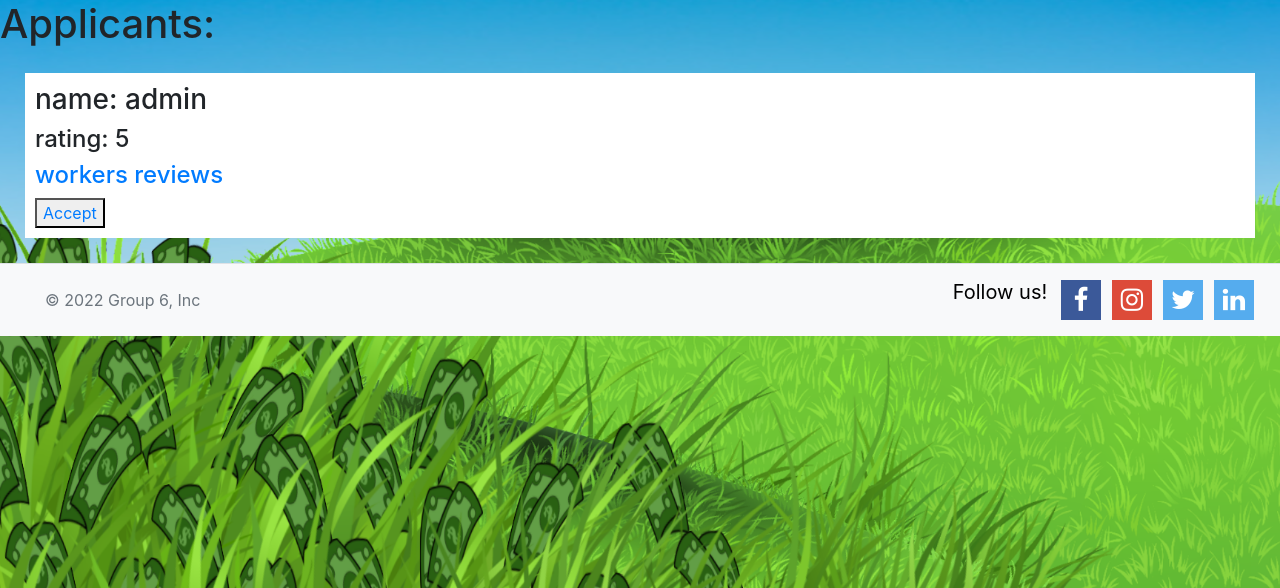
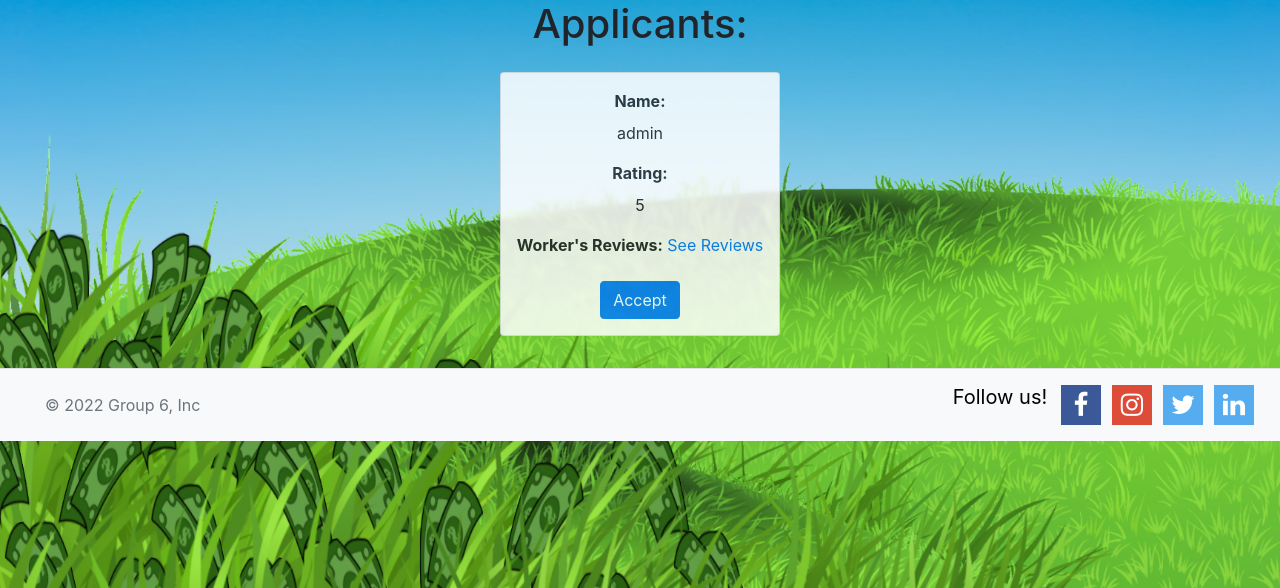
Before and after one commit to andrewObrien98/6-CS3450, a Django app: page /moneyLawndering/1/applicantlist/ in a window 1280 px wide. Shown: the part 212-800 px from the top of the page. Run offline with Django 4.2, Linux system fonts and the light colour scheme; data comes from the database, SQL or seed files in the repository; tables that the repository leaves empty hold one stand-in row (values such as "Sample post"); some libraries are stand-ins or nearby versions.

Commit message:
Finished styling listApplicants and edited categories styling

```diff
--- a/app/cs3450/moneyLawndering/templates/moneyLawndering/listApplicants.html
+++ b/app/cs3450/moneyLawndering/templates/moneyLawndering/listApplicants.html
@@ -40,20 +40,33 @@
             {% endif %}
         </div>
     </header>
-    <div>
-        <h1>Applicants:</h1>
+    <div class="container d-flex justify-content-center">
+        <div>
+            <h1>Applicants:</h1>
+        </div>
     </div>
-
-    <div class="applicantList">
-        {% for u in users %}
-            <div class="applicant">
-                <h3>name: {{u.name}}</h3>
-                <h4>rating: {{u.rating}}</h4>
-                <h4><a href="{% url 'moneyLawndering:workerreviews'  listing.id u.id %}">workers reviews </a></h4>
-                <button><a href="{% url 'moneyLawndering:acceptApplicant'  listing.id u.id %}"> Accept </a></button>
-                    <br/>
-            </div>
-        {% endfor %}
+    <div class="container d-flex justify-content-center loginItem">
+        <div class="card loginContents blurred m-3 text-center">
+            {% for u in users %}
+                <form action="{% url 'moneyLawndering:acceptApplicant' listing.id u.id %}" method="get">
+                    {% csrf_token %}
+                    {{ form }}
+                    <div class="form-floating loginItem">
+                        <label for="name"><b>Name:</b></label>
+                        <p id="name">{{u.name}}</p>
+                    </div>
+                    <div class="form-floating loginItem">
+                        <label for="rating"><b>Rating:</b></label>
+                        <p id="rating">{{u.rating}}</p>
+                    </div>
+                    <div class="form-floating loginItem">
+                        <label for="link"><b>Worker's Reviews:</b></label>
+                        <a id="link" href="{% url 'moneyLawndering:workerreviews'  listing.id u.id %}">See Reviews</a>
+                    </div>
+                    <input class="btn btn-primary" type="submit" value="Accept">
+                </form>
+            {% endfor %}
+        </div>
     </div>
 
     <footer class="d-flex flex-wrap justify-content-between align-items-center py-3 border-top bg-light">
```
Also changed, not shown: app/cs3450/moneyLawndering/templates/moneyLawndering/categories.html (+5 -5 lines).
